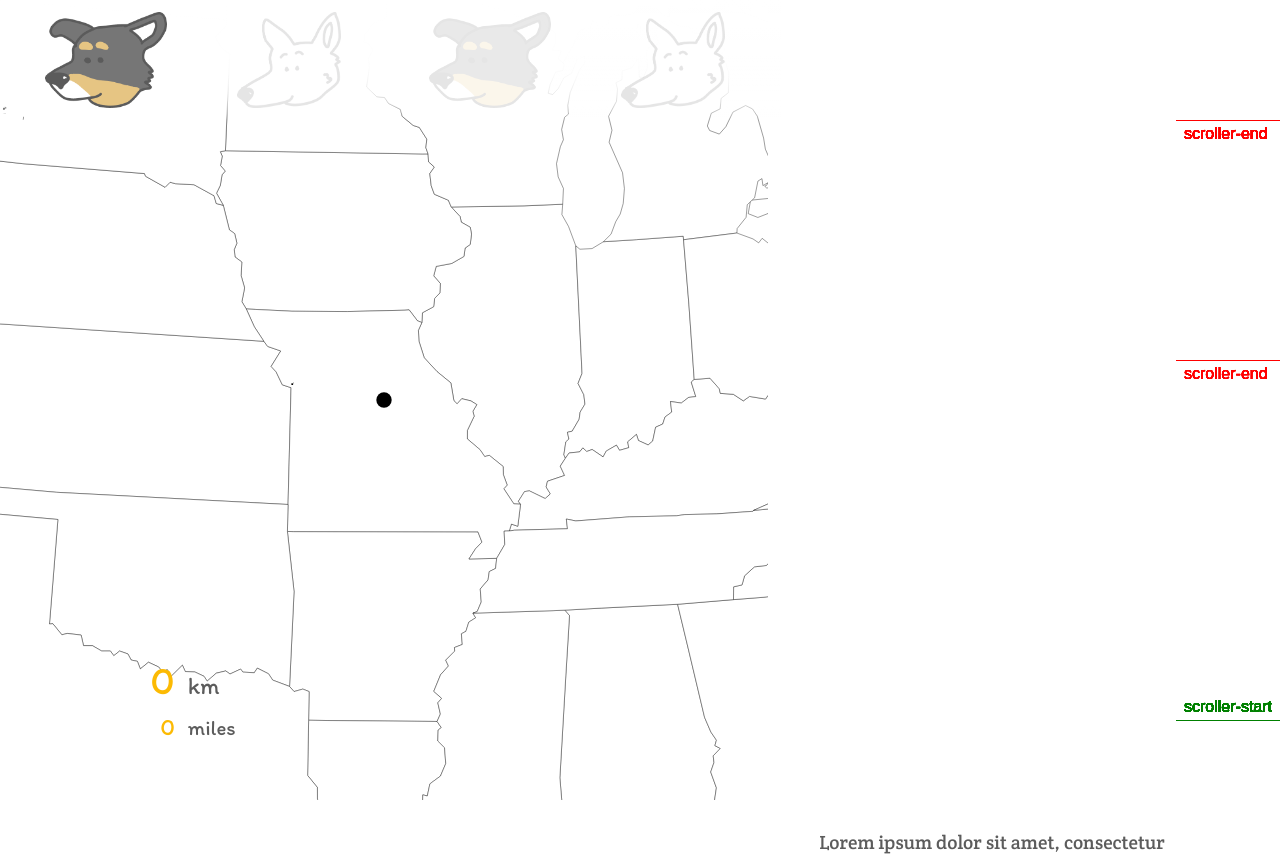
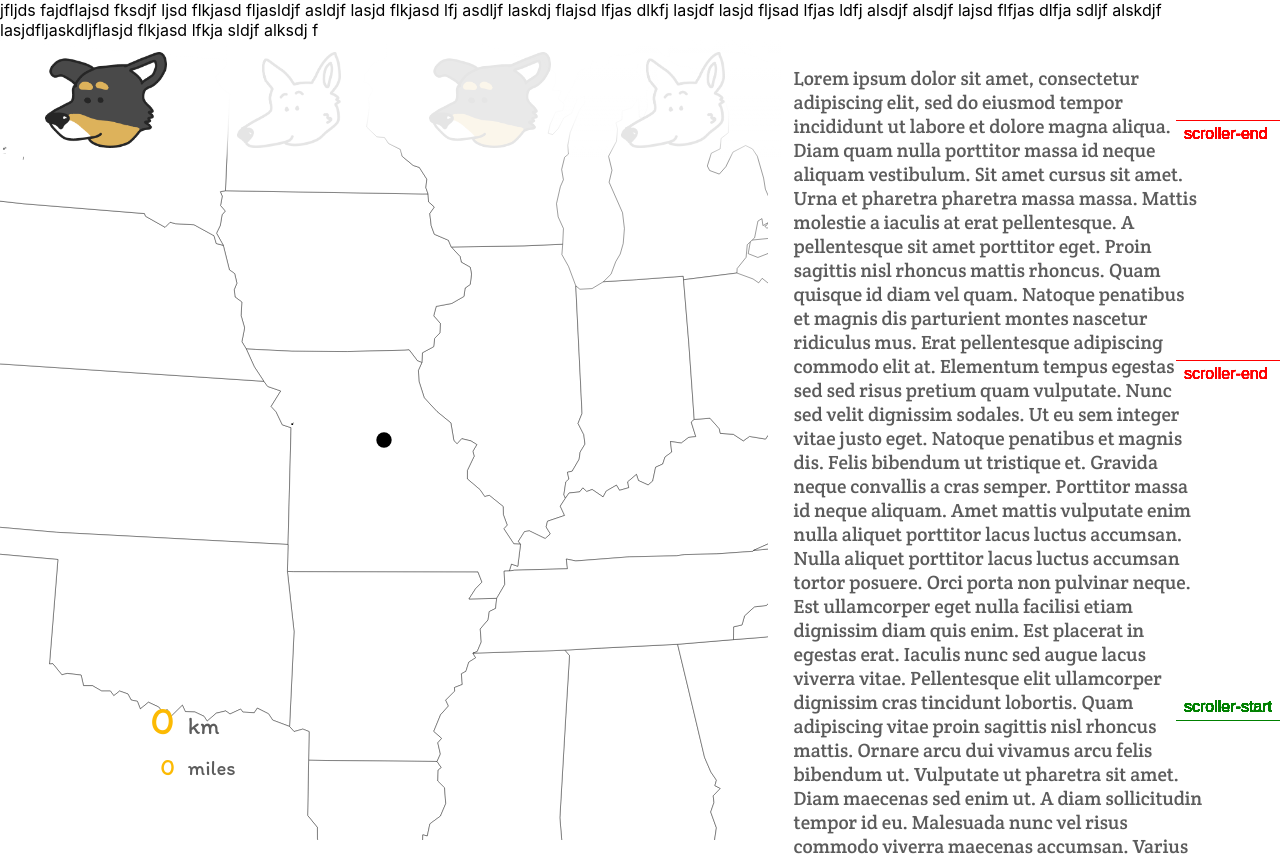
Before and after one commit to jcbain/move-to-canada-app, a React (Create React App) app: page / in a window 1280 px wide. Shown: the top 856 px of the page. Built offline with nearby package versions, Linux system fonts and the light colour scheme.

Commit message:
add height to sticky item and flex to container div

```diff
--- a/src/App.js
+++ b/src/App.js
@@ -35,6 +35,9 @@ function App(props) {
         <Button variant="outlined" onClick={zoomOutScale}>Zoom Out</Button>
            <p>Scale {scale}</p>
       </div> */}
+      <div>
+        jfljds fajdflajsd fksdjf ljsd flkjasd fljasldjf asldjf lasjd flkjasd lfj asdljf laskdj flajsd lfjas dlkfj lasjdf lasjd fljsad lfjas ldfj alsdjf alsdjf lajsd flfjas dlfja sdljf alskdjf lasjdfljaskdljflasjd flkjasd lfkja sldjf alksdj f
+      </div>
       <Map className="map"
           width={500}
           height={500}
--- a/src/components/Map2.js
+++ b/src/components/Map2.js
@@ -23,26 +23,30 @@ import gsap from 'gsap/gsap-core';
 
 const legCoords = route.features.map(d => d.geometry.coordinates[0].pop())
 
+const ContainerDiv = styled.div`
+    // top: 0;
+    display: flex;
+
+`
 
 const MapDiv = styled.div`
     top: 0;
     position: sticky;
-    width: 98vw;
+    width: 60vw;
+    height: 100vh;
     margin: 0vw;
     z-index: -1;
 `
 
 
 const TextDiv = styled.div`
-    // position: sticky;
-    // top: 10vh;
     width: 32vw;
     padding: 2vw;
     // background-color: #fff;
     // border-top: 5px solid #5149c4;
     // border-bottom: 4px solid #5149c4;
     margin-bottom: 120vh;
-    margin-left: 62vw;
+    // margin-left: 62vw;
     // box-shadow: 0 3px 3px rgba(0,0,0,0.1);
     font-family: 'Crete Round', serif;
     font-size: 1.2rem;
@@ -60,20 +64,13 @@ const TrackerDiv = styled.div`
     position: absolute;
     top: 82vh;
     width: 20vw;
-    // background-color: #fff;
-    // border: 1vw solid #5149c4;
-    // border-radius: 4px;
     padding-left: 1vw;
     height: 15vh;
 `
 
 const CarOccupantDiv = styled.div`
     position: absolute;
-    // left: 30.5vw;
     width: 60vw;
-    // background-color: #fff;
-    // border: 1vw solid #5149c4;
-    // border-radius: 2px;
     padding-left: 1vw;
     display: grid;
     grid-template-columns: 1fr 1fr 1fr 1fr;
@@ -85,8 +82,13 @@ const CarOccupantDiv = styled.div`
 
 const StyledCarousel = styled(Carousel)`
     width: 32vw;
-    margin-left: 65vw;
+    // margin-left: 65vw;
     margin-bottom: 100vh;
+`
+
+const ScrollDiv = styled.div`
+    width: 35vw;
+    position: relative;
 `
 
 
@@ -150,10 +152,10 @@ export default function Map(props){
     })
 
     return (
-        <div>
+        <ContainerDiv>
+
 
             <MapDiv>
-
                 <CarOccupantDiv>
                     <CarOccupant ref={jenRef} triggerRef={divRefs[0]} imgpath={prairie}
                         imgwidth={10}
@@ -196,6 +198,7 @@ export default function Map(props){
                         fontjustify={['end', 'start']}
                         >0</MileageTracker>
                 </TrackerDiv>
+
                 <MapContainer ref={mapRef}
                     projection={projection}
                     moveCoords={tripLegCoords[targetRef]}
@@ -235,12 +238,13 @@ export default function Map(props){
                 </MapContainer>
 
             </MapDiv>
-
+            <ScrollDiv>
             <TextDiv>
                 Lorem ipsum dolor sit amet, consectetur adipiscing elit, sed do eiusmod tempor incididunt ut labore et dolore magna aliqua. Diam quam nulla porttitor massa id neque aliquam vestibulum. Sit amet cursus sit amet. Urna et pharetra pharetra massa massa. Mattis molestie a iaculis at erat pellentesque. A pellentesque sit amet porttitor eget. Proin sagittis nisl rhoncus mattis rhoncus. Quam quisque id diam vel quam. Natoque penatibus et magnis dis parturient montes nascetur ridiculus mus. Erat pellentesque adipiscing commodo elit at. Elementum tempus egestas sed sed risus pretium quam vulputate. Nunc sed velit dignissim sodales.
                 Ut eu sem integer vitae justo eget. Natoque penatibus et magnis dis. Felis bibendum ut tristique et. Gravida neque convallis a cras semper. Porttitor massa id neque aliquam. Amet mattis vulputate enim nulla aliquet porttitor lacus luctus accumsan. Nulla aliquet porttitor lacus luctus accumsan tortor posuere. Orci porta non pulvinar neque. Est ullamcorper eget nulla facilisi etiam dignissim diam quis enim. Est placerat in egestas erat. Iaculis nunc sed augue lacus viverra vitae. Pellentesque elit ullamcorper dignissim cras tincidunt lobortis. Quam adipiscing vitae proin sagittis nisl rhoncus mattis. Ornare arcu dui vivamus arcu felis bibendum ut. Vulputate ut pharetra sit amet. Diam maecenas sed enim ut. A diam sollicitudin tempor id eu. Malesuada nunc vel risus commodo viverra maecenas accumsan.
                 Varius quam quisque id diam vel. Quisque egestas diam in arcu cursus euismod. Cursus risus at ultrices mi. Eleifend donec pretium vulputate sapien nec sagittis. Pharetra diam sit amet nisl suscipit adipiscing bibendum. Nullam eget felis eget nunc lobortis mattis aliquam faucibus. Sit amet cursus sit amet dictum sit amet justo donec. Ante metus dictum at tempor. Donec ac odio tempor orci. Pulvinar mattis nunc sed blandit. Amet nisl suscipit adipiscing bibendum est. Nulla aliquet enim tortor at auctor urna nunc id cursus.
             </TextDiv>
+
             <StyledCarousel className="firstcarousel" slides={[<ImgWrapper width={'100%'} src={prairiemountain}></ImgWrapper>,<ImgWrapper width={'100%'} src={pippamountain}></ImgWrapper>]}></StyledCarousel>
 
             <TextDiv ref={divRefs[0]}>
@@ -348,8 +352,9 @@ export default function Map(props){
                 Varius quam quisque id diam vel. Quisque egestas diam in arcu cursus euismod. Cursus risus at ultrices mi. Eleifend donec pretium vulputate sapien nec sagittis. Pharetra diam sit amet nisl suscipit adipiscing bibendum. Nullam eget felis eget nunc lobortis mattis aliquam faucibus. Sit amet cursus sit amet dictum sit amet justo donec. Ante metus dictum at tempor. Donec ac odio tempor orci. Pulvinar mattis nunc sed blandit. Amet nisl suscipit adipiscing bibendum est. Nulla aliquet enim tortor at auctor urna nunc id cursus.
                 Varius quam quisque id diam vel. Quisque egestas diam in arcu cursus euismod. Cursus risus at ultrices mi. Eleifend donec pretium vulputate sapien nec sagittis. Pharetra diam sit amet nisl suscipit adipiscing bibendum. Nullam eget felis eget nunc lobortis mattis aliquam faucibus. Sit amet cursus sit amet dictum sit amet justo donec. Ante metus dictum at tempor. Donec ac odio tempor orci. Pulvinar mattis nunc sed blandit. Amet nisl suscipit adipiscing bibendum est. Nulla aliquet enim tortor at auctor urna nunc id cursus.
             </TextDiv>
+            </ScrollDiv>
 
-        </div>
+        </ContainerDiv>
 
     )
 
```
